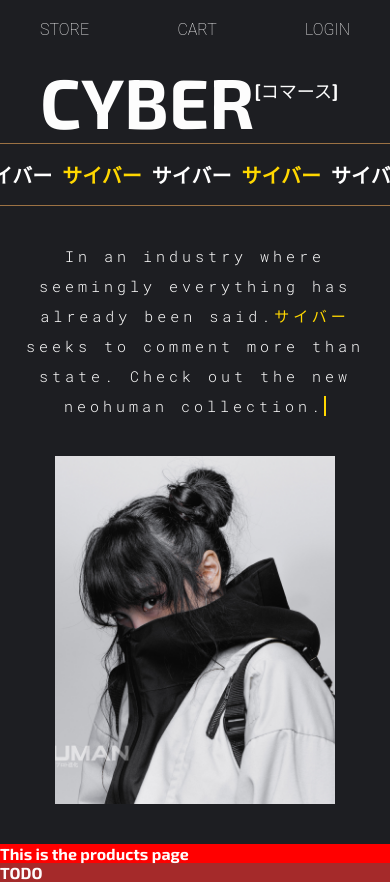
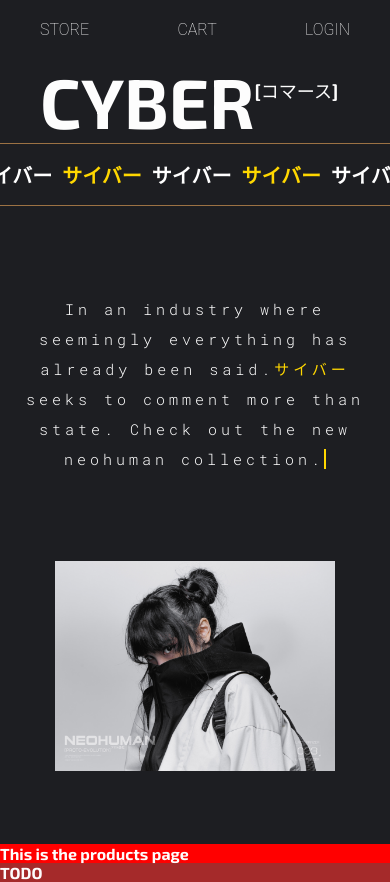
Before and after one commit to jzwoo/cyberpunk, a React (Create React App) app: page / in a window 390 px wide. Built offline with nearby package versions, Linux system fonts and the light colour scheme.

Commit message:
Change some responsive elements of the main page

```diff
--- a/src/pages/Home/Main/Main.css
+++ b/src/pages/Home/Main/Main.css
@@ -20,6 +20,17 @@
     font-size: 35px;
 }
 
+.bottom-container {
+    position: relative;
+    display: flex;
+    /* 405px is the top half up to the ticker plus the 2 padding of the bottom-container */
+    height: calc(100vh - 405px);
+
+    justify-content: space-between;
+    gap: 20px;
+    padding: 40px;
+}
+
 .intro {
     width: 500px;
     font-family: 'Roboto Mono', monospace;
@@ -34,26 +45,20 @@
     animation: blink-caret 1.5s step-end infinite;
 }
 
-.bottom-container {
-    position: relative;
-    display: flex;
-    /* 405px is the top half up to the ticker plus the 2 padding of the bottom-container */
-    height: calc(100vh - 405px);
-
-    justify-content: space-between;
-    gap: 20px;
-    padding: 40px;
-}
-
 .image1 {
-    height: 100%;
+    width: calc(75% - 500px);
+    max-height: 100%;
     object-fit: cover;
 }
 
-.image2 {
+.image2-container {
+    width: 25%;
     /* 270px aligns it with the title */
     margin-top: -270px;
-    width: 380px;
+}
+
+.image2 {
+    width: 100%;
 }
 
 .scroll-container {
@@ -95,13 +100,14 @@
     }
 }
 
-@media (max-width: 1470px) and (min-width: 915px) {
+/* 1180px is when image2 is squashed so much that it begins to look unpleasant */
+@media (max-width: 1180px) {
     .image1 {
-        width: 50%;
+        width: calc(100% - 500px);
         object-fit: cover;
     }
 
-    .image2 {
+    .image2-container {
         display: none;
     }
 
@@ -110,6 +116,7 @@
     }
 }
 
+/* 915px is when intro is squashed so much that it begins to overflow */
 @media (max-width: 915px) {
     .title {
         font-size: 70px;
@@ -125,6 +132,7 @@
         flex: 1;
 
         align-items: center;
+        justify-content: space-evenly;
         padding: 20px;
     }
 
@@ -139,24 +147,20 @@
     .image1 {
         width: 80%;
     }
-
-    .image2 {
-        display: none;
-    }
-
-    .scroll-container {
-        display: none;
-    }
 }
 
-@media (max-height: 780px) {
-    .scroll-container {
-        display: none;
-    }
-
+/* 650px is when the intro text is closed to being squashed */
+@media (max-height: 650px) {
     .intro {
         font-size: 15px;
         letter-spacing: 4px;
         line-height: 2;
     }
 }
+
+/* 950px is when the scroll text is close to touching image2 */
+@media (max-height: 950px) {
+    .scroll-container {
+        display: none;
+    }
+}
--- a/src/pages/Home/Main/Main.tsx
+++ b/src/pages/Home/Main/Main.tsx
@@ -31,7 +31,7 @@ const Main: React.FC = () => {
                 <img className="image1" src="image1.jpg"/>
 
                 {/* image2 is put in a div because for some reason the pic does not move up */}
-                <div>
+                <div className="image2-container">
                     <img className="image2" src="image2.jpg"/>
                 </div>
             </div>
```
